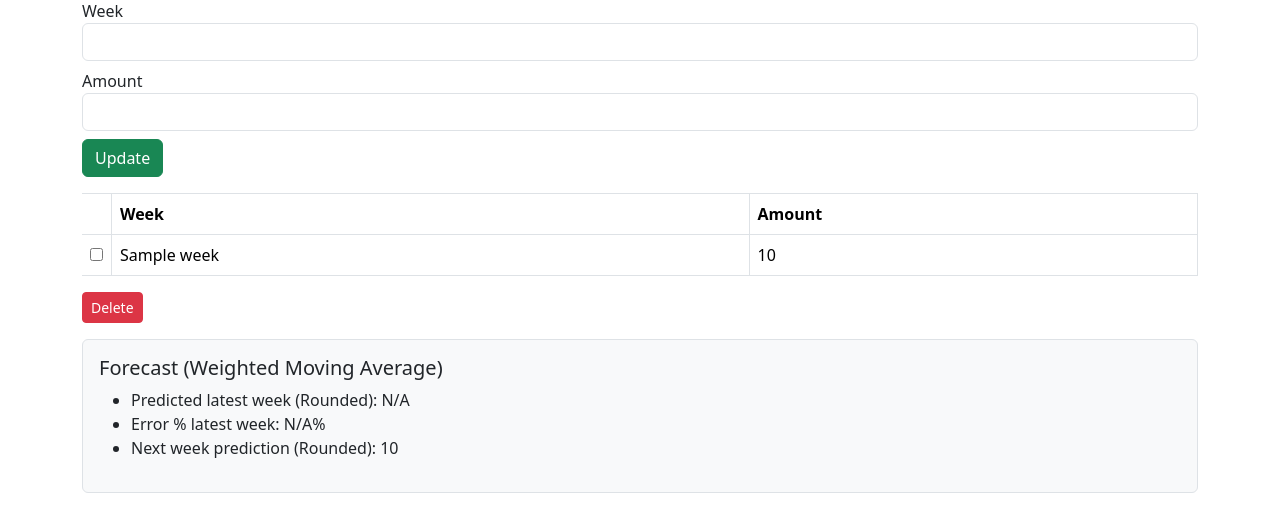
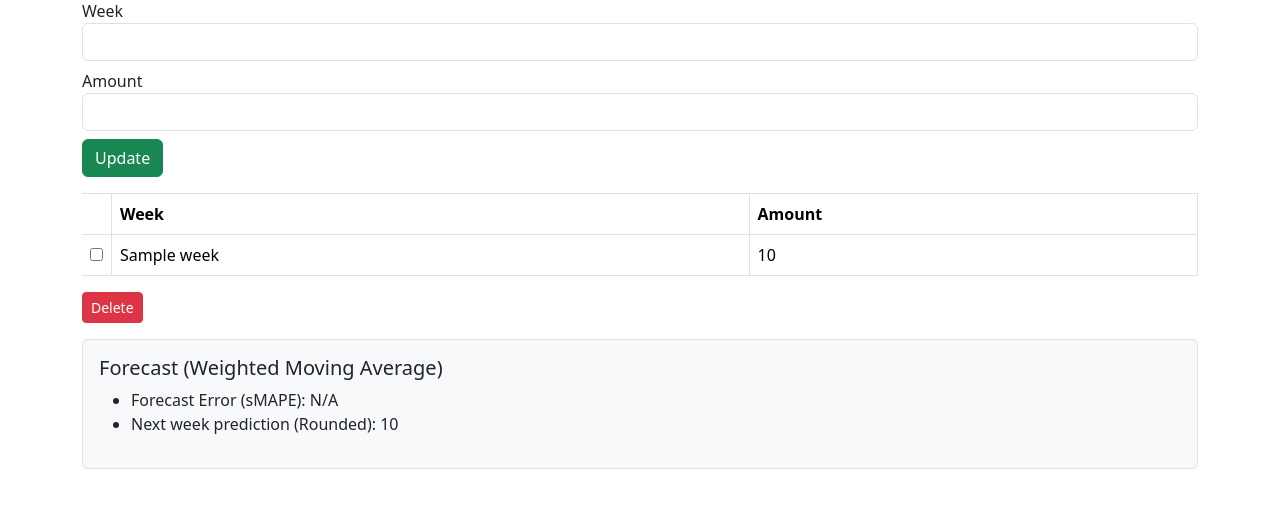
Before and after one commit to rei-doko/MRP-Demand-Forecast, a Flask app: template templates/sales.html in a window 1280 px wide. Shown: the part 367-876 px from the top of the page. After the commit the page ends 836 px from the top, so only its background shows below. Run offline with Flask 3, Linux system fonts and the light colour scheme; the template is opened without the code that fills it: most values are stand-ins (such as "Sample title", 1, 10 or a date in 2020).

Commit message:
Changed accuracy evaluator to sMAPE.

```diff
--- a/main.py
+++ b/main.py
@@ -422,7 +422,7 @@ def delete_sales():
     # Redirect to same folder after deletion (GET)
     return redirect(url_for("sales", product_id=product_id))
 
-# Helper to get all products -- WHAT DOES THIS DO
+# Helper to get all products
 def get_products():
     connection = sqlite3.connect(db_path)
     connection.row_factory = sqlite3.Row
@@ -443,7 +443,7 @@ def sales_forecast():
     connection.row_factory = sqlite3.Row
     cursor = connection.cursor()
 
-    # Fetch all sales for the product ordered by week
+    # Fetch sales data for this product ordered by week
     cursor.execute(
         "SELECT week, amount FROM sales WHERE product_id = ? ORDER BY week",
         (product_id,)
@@ -453,38 +453,40 @@ def sales_forecast():
 
     connection.close()
 
-    # Helper: weighted moving average (latest week has highest weight)
+    # Weighted Moving Average (latest week has highest weight)
     def weighted_moving_average(values):
         n = len(values)
         if n == 0:
             return None
         weights = list(range(1, n + 1))  # chronological weights: oldest=1, latest=n
-        weighted_sum = sum(weekly_sale * week_weight for weekly_sale, week_weight in zip(values, weights))
+        weighted_sum = sum(sales_amount * weight for sales_amount, weight in zip(values, weights))
         return weighted_sum / sum(weights)
 
-    # Forecast calculations
+    # sMAPE (Symmetric Mean Absolute Percentage Error)
+    def smape(actual_values, forecasted_values):
+        errors = []
+        for actual_value, forecast_value in zip(actual_values, forecasted_values):
+            denominator = (abs(actual_value) + abs(forecast_value)) / 2
+            if denominator == 0:
+                continue
+            errors.append(abs(actual_value - forecast_value) / denominator)
+        return (sum(errors) / len(errors) * 100) if errors else None
+
+    # Generate one-step forecasts for all weeks except the first
+    forecasted_values = []
     if len(weekly_amounts) > 1:
-        # Test the latest week for accuracy
-        forecast_for_latest_week = weighted_moving_average(weekly_amounts[:-1])
-        actual_latest_week = weekly_amounts[-1]
-        error_percent_latest_week = (
-            abs(actual_latest_week - forecast_for_latest_week) / actual_latest_week * 100
-            if actual_latest_week else None
-        )
-        # Predict next week using all available data
-        next_week_prediction = weighted_moving_average(weekly_amounts)
-    elif len(weekly_amounts) == 1:
-        # Only one week available: cannot test accuracy, can only predict next week
-        forecast_for_latest_week = None
-        error_percent_latest_week = None
-        next_week_prediction = weekly_amounts[0]
+        for i in range(1, len(weekly_amounts)):
+            forecasted_values.append(weighted_moving_average(weekly_amounts[:i]))
+        # Compute sMAPE across all forecasted weeks
+        smape_value = smape(weekly_amounts[1:], forecasted_values)
     else:
-        # No data
-        forecast_for_latest_week = error_percent_latest_week = next_week_prediction = None
+        smape_value = None
+
+    # Predict next week using all available data
+    next_week_prediction = weighted_moving_average(weekly_amounts) if weekly_amounts else None
 
     return jsonify({
-        "forecast_for_latest_week": forecast_for_latest_week,
-        "error_percent_latest_week": error_percent_latest_week,
+        "sMAPE_percent": smape_value,
         "next_week_prediction": next_week_prediction
     })
 
--- a/templates/sales.html
+++ b/templates/sales.html
@@ -83,16 +83,14 @@ document.addEventListener('DOMContentLoaded', function() {
             if(data.error){
                 forecastDiv.innerHTML = data.error;
             } else {
-                // Round the forecast values to whole numbers
-                const forecastLatest = data.forecast_for_latest_week !== null ? Math.round(data.forecast_for_latest_week) : "N/A";
-                const errorPercent = data.error_percent_latest_week !== null ? Math.round(data.error_percent_latest_week) : "N/A";
+                // Round next week prediction to whole number
+                const smapeValue = data.sMAPE_percent !== null ? data.sMAPE_percent.toFixed(2) + "%" : "N/A";
                 const nextWeek = data.next_week_prediction !== null ? Math.round(data.next_week_prediction) : "N/A";
 
                 forecastDiv.innerHTML = `
                     <h5>Forecast (Weighted Moving Average)</h5>
                     <ul>
-                        <li>Predicted latest week (Rounded): ${forecastLatest}</li>
-                        <li>Error % latest week: ${errorPercent}%</li>
+                        <li>Forecast Error (sMAPE): ${smapeValue}</li>
                         <li>Next week prediction (Rounded): ${nextWeek}</li>
                     </ul>
                 `;
```
